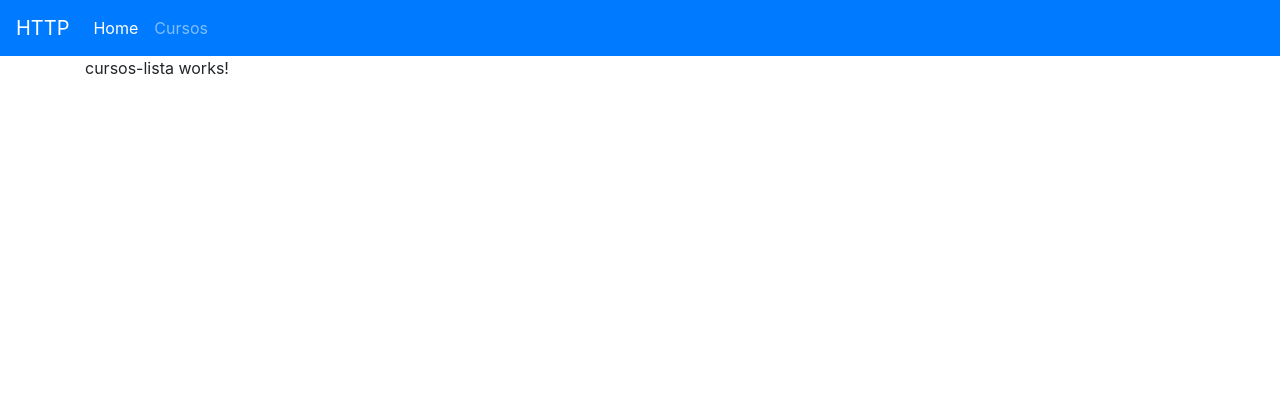
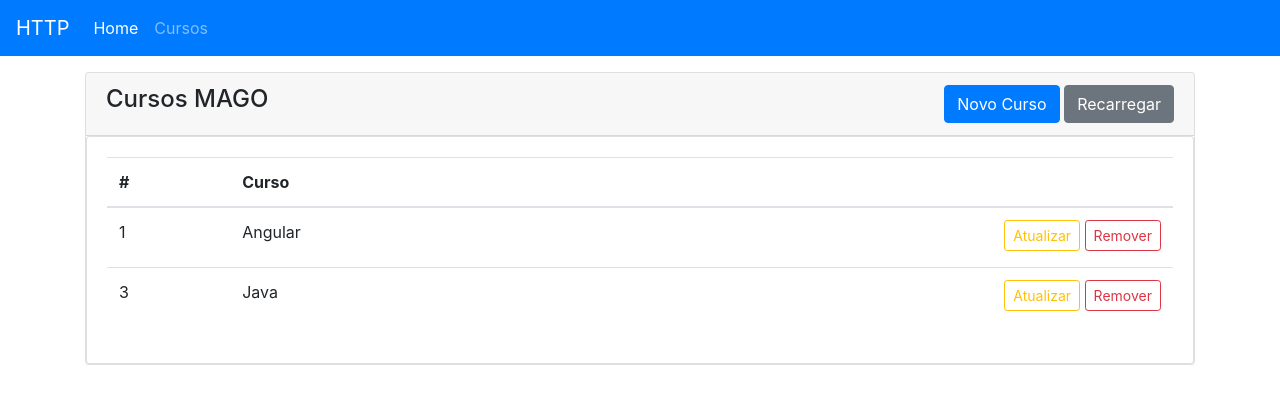
Before and after one commit to DanBorges/requisicoesHttp-Angular, an Angular app: page /cursos in a window 1280 px wide. Shown: the top 404 px of the page. Built offline with nearby package versions, Linux system fonts and the light colour scheme; data requests are answered from the project's data file.

Commit message:
primeiro commit

```diff
--- /dev/null
+++ b/db.json
@@ -0,0 +1,12 @@
+{
+  "cursos": [
+    {
+      "id": 1,
+      "nome": "Angular"
+    },
+    {
+      "nome": "Java",
+      "id": 3
+    }
+  ]
+}
--- a/src/app/app.module.ts
+++ b/src/app/app.module.ts
@@ -1,3 +1,4 @@
+import { HttpClientModule } from '@angular/common/http';
 import { BrowserModule } from '@angular/platform-browser';
 import { NgModule } from '@angular/core';
 
@@ -10,7 +11,8 @@ import { AppComponent } from './app.component';
   ],
   imports: [
     BrowserModule,
-    AppRoutingModule
+    AppRoutingModule,
+    HttpClientModule
   ],
   providers: [],
   bootstrap: [AppComponent]
--- /dev/null
+++ b/src/app/cursos/curso.ts
@@ -0,0 +1,4 @@
+export interface Curso {
+  id:number;
+  nome:string;
+}
--- a/src/app/cursos/cursos-lista/cursos-lista.component.html
+++ b/src/app/cursos/cursos-lista/cursos-lista.component.html
@@ -1 +1,52 @@
-<p>cursos-lista works!</p>
+<div class="card mt-3">
+    <div class="card-header">
+      <div class="float-left">
+        <h4>Cursos MAGO</h4>
+      </div>
+      <div class="float-right">
+        <button type="button" class="btn btn-primary" [routerLink]="['novo']">Novo Curso</button>
+        <button type="button" class="btn btn-secondary" (click)="onRefresh()">Recarregar</button>
+
+      </div>
+    </div>
+
+  <div class= "card">
+    <div class="card-body">
+      <table class="table table-hover" *ngIf="cursos$ | async as cursos; else loadingError">
+        <thead>
+          <tr>
+            <th>#</th>
+            <th>Curso</th>
+            <th></th>
+          </tr>
+        </thead>
+          <tbody>
+            <tr *ngFor="let curso of cursos">
+              <td>{{ curso.id }}</td>
+              <td> {{ curso.nome }} </td>
+              <td>
+                <span class="float-right">
+                  <button class="btn btn-outline-warning mb-1 btn-sm">
+                    Atualizar
+                  </button>
+                  <button class="btn btn-outline-danger mb-1 btn-sm">
+                      Remover
+                    </button>
+
+                </span>
+
+              </td>
+            </tr>
+          </tbody>
+        </table>
+    <ng-template #loadingError>
+      <div *ngIf="error$ | async; else loading" >
+        Erro ao carregar cursos. Tente novamente mais tarde.
+      </div>
+      <ng-template #loading>
+          <span>Carregando Cursos...</span>
+      </ng-template>
+    </ng-template>
+  </div>
+  </div>
+</div>
--- a/src/app/cursos/cursos-lista/cursos-lista.component.ts
+++ b/src/app/cursos/cursos-lista/cursos-lista.component.ts
@@ -1,15 +1,38 @@
+import { CursosService } from './../cursos.service';
 import { Component, OnInit } from '@angular/core';
+import { Curso } from '../curso';
+import { Observable, empty, Subject } from 'rxjs';
+import { catchError } from 'rxjs/operators';
+
 
 @Component({
   selector: 'app-cursos-lista',
   templateUrl: './cursos-lista.component.html',
-  styleUrls: ['./cursos-lista.component.scss']
+  styleUrls: ['./cursos-lista.component.scss'],
+  preserveWhitespaces: true
 })
 export class CursosListaComponent implements OnInit {
+  // cursos: Curso[];
 
-  constructor() { }
+  cursos$: Observable<Curso>;
+  error$ = new Subject<boolean>();
+
+  constructor(private service:CursosService) { }
 
   ngOnInit() {
+    this.onRefresh();
+  }
+  onRefresh() {
+    this.cursos$ = this.service.list()
+    .pipe(
+      catchError(error => {
+        console.error(error);
+        this.error$.next(true);
+        return empty();
+      })
+    );
   }
 
+
+
 }
--- /dev/null
+++ b/src/app/cursos/cursos.service.ts
@@ -0,0 +1,24 @@
+import { HttpClient } from '@angular/common/http';
+import { Injectable } from '@angular/core';
+
+import { Curso } from './curso';
+import { environment } from 'src/environments/environment';
+import { tap, delay } from 'rxjs/operators';
+
+
+@Injectable({
+  providedIn: 'root'
+})
+export class CursosService {
+  private readonly API = `${environment.API}cursos`;
+
+  constructor(private http: HttpClient) { }
+
+  list() {
+    return this.http.get<Curso[]>(this.API)
+    .pipe(
+      delay(2000),
+      tap(console.log)
+    )
+  }
+}
--- /dev/null
+++ b/src/db.json
@@ -0,0 +1,5 @@
+{
+  "cursos": [
+    {"id":1, "nome": "Angular"}
+  ]
+}
--- a/src/environments/environment.prod.ts
+++ b/src/environments/environment.prod.ts
@@ -1,3 +1,4 @@
 export const environment = {
+  API : '/',
   production: true
 };
--- a/src/environments/environment.ts
+++ b/src/environments/environment.ts
@@ -3,6 +3,7 @@
 // The list of file replacements can be found in `angular.json`.
 
 export const environment = {
+  API : 'http://localhost:3000/',
   production: false
 };
 
```
Also changed, not shown: 1 other file (tests, documents, lock files or other folders).
